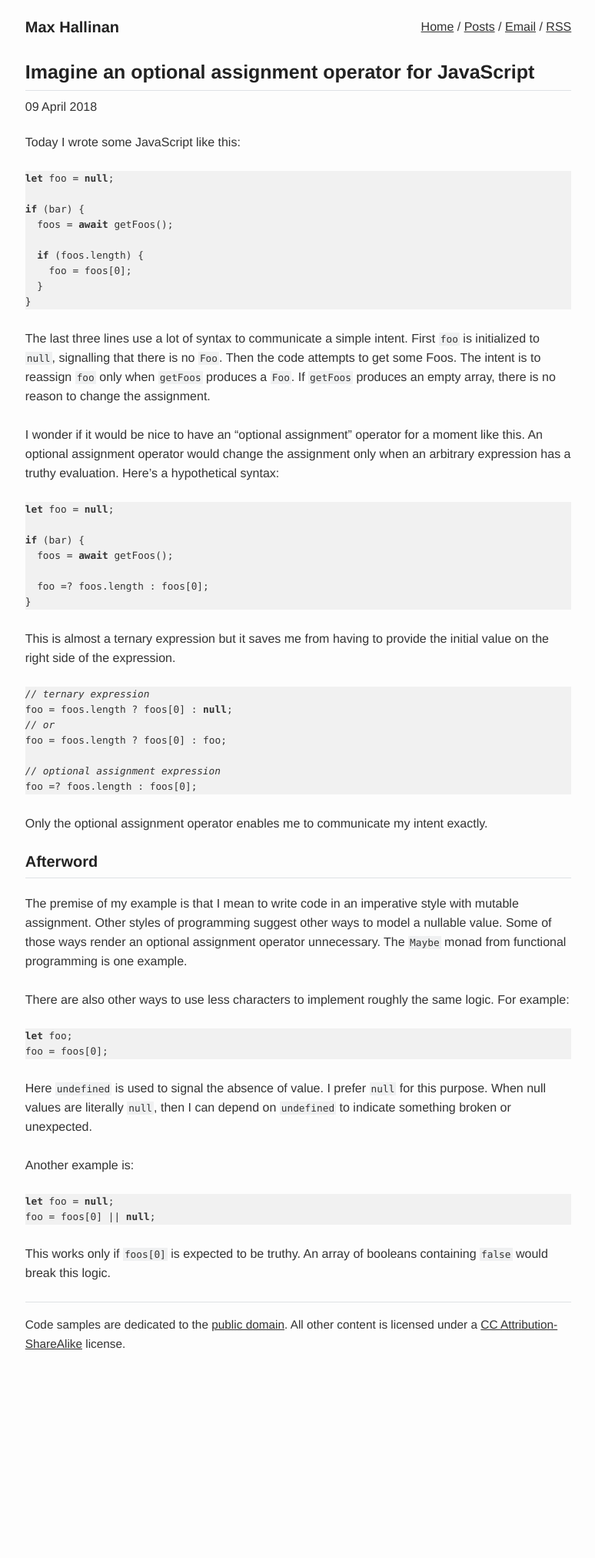
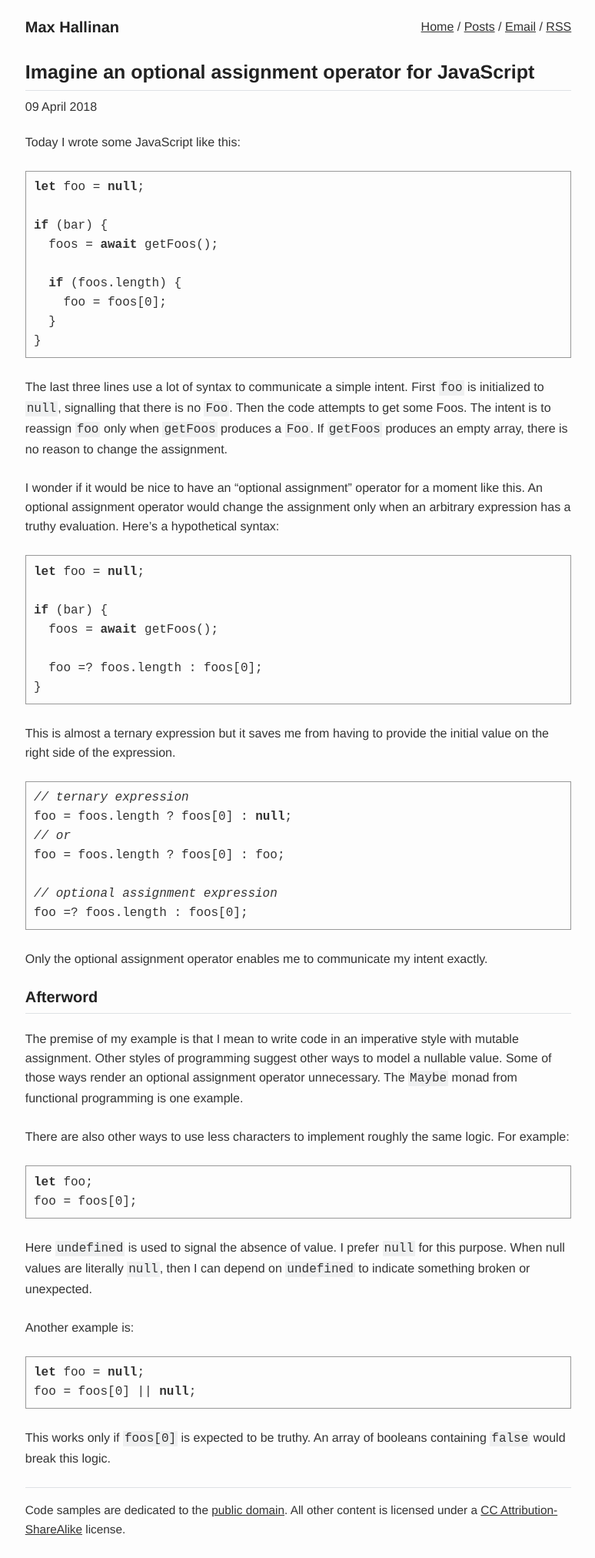
Before and after one commit to fromothers/www.maxhallinan.com, a Jekyll site: the page built from posts/_posts/2018-04-09-imagine-an-optional-assignment-operator-for-javascript.md, in a window 1280 px wide. Shown: the whole page at 77% size, without its empty margins (252-1026 px from the left). Built offline with Jekyll 4.4.1, drawn with Linux system fonts in a browser that asks for light colours; before the commit the page ends 1783 px from its top, so only the background shows below that.

Commit message:
Restyle code samples

```diff
--- a/static/css/styles.css
+++ b/static/css/styles.css
@@ -69,10 +69,8 @@ a:visited {
 }
 
 code,
-pre,
-.highlight {
-  background: #f1f1f1;
-  font-family: Menlo, monospace;
+pre {
+  font-family: monospace;
   font-size: 0.8rem;
   line-height: 1.25rem;
 }
@@ -183,6 +181,16 @@ img {
   margin: 0 0 1.563rem;
 }
 
+.post-body pre,
+.post-body code {
+  font-size: 1rem;
+  line-height: 1.563rem;
+}
+
+.post-body pre {
+  margin: 0 0 1.563rem;
+}
+
 .post-body p code {
   background-color: #eff0f1;
   padding: 1px 2px;
@@ -201,13 +209,6 @@ img {
 
 .post-body img {
   margin: 0 auto;
-}
-
-.post-body pre {
-  max-width: 100%;
-  overflow: hidden;
-  overflow-x: scroll;
-  width: 100%;
 }
 
 .post-footer {
@@ -248,8 +249,20 @@ img {
   margin-right: 0;
 }
 
-pre.highlight {
-  padding: 1rem;
+.highlight pre {
+  margin: 0;
+}
+
+.highlight code {
+  border: 1px solid #999;
+  color: #333;
+  display: block;
+  font-size: 1rem;
+  line-height: 1.563rem;
+  max-width: 100%;
+  overflow-x: scroll;
+  padding: 0.512em 0.64rem;
+  width: 100%;
 }
 
 /*
```
